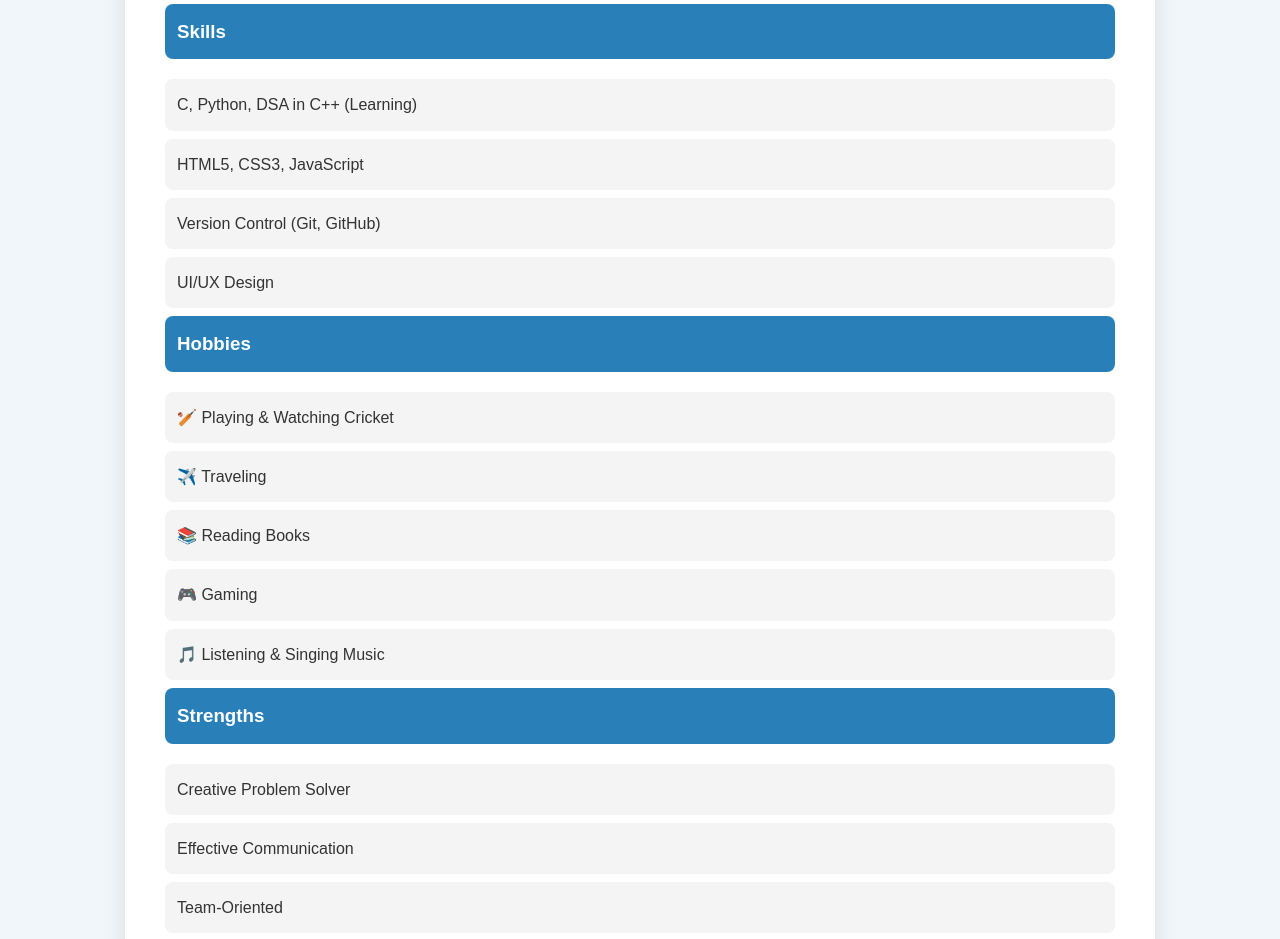
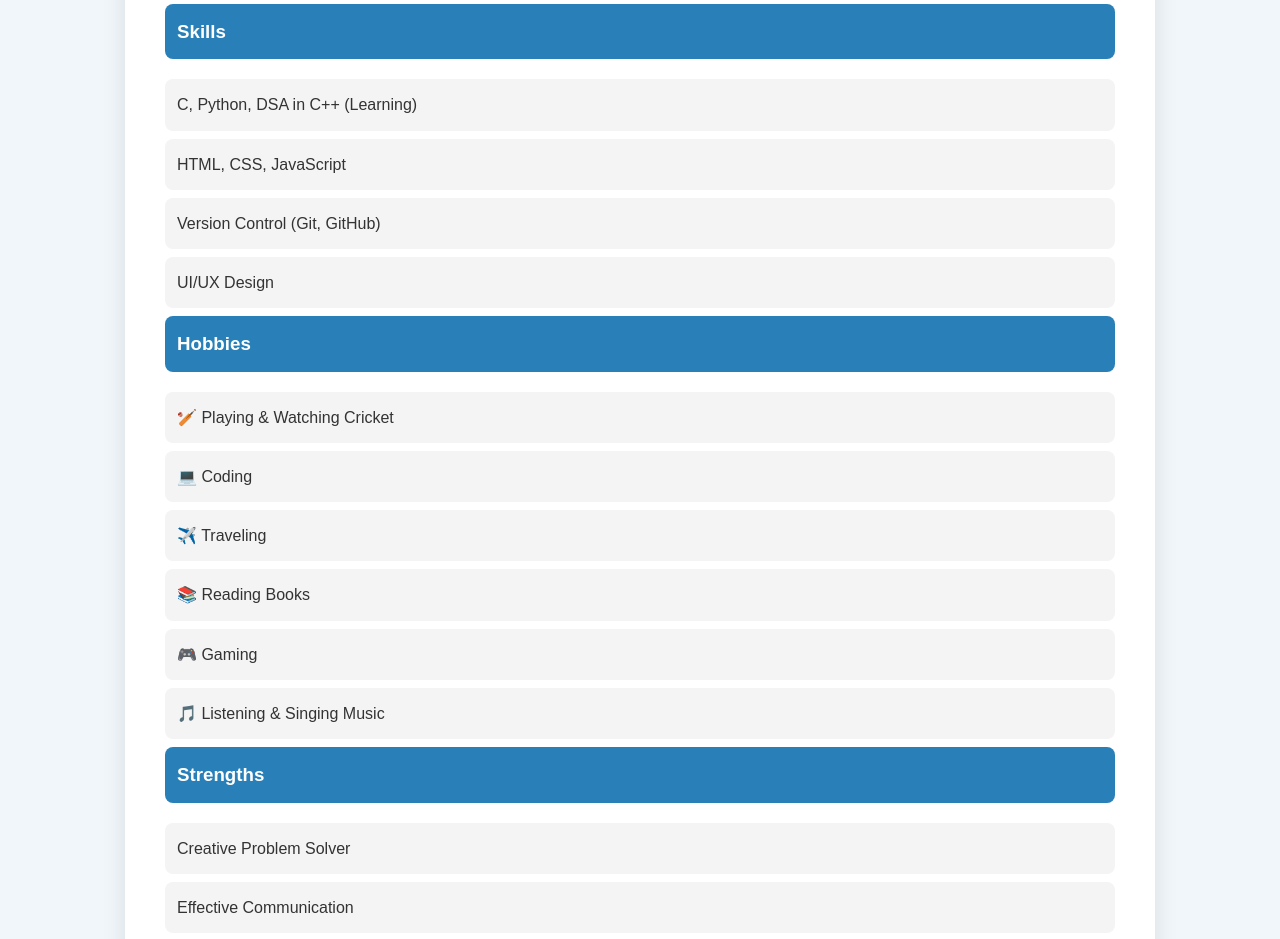
Before and after one commit to alok856/Resume-t-7, a plain HTML site: page index.html in a window 1280 px wide. Shown: the part 860-1799 px from the top of the page. Drawn offline with Linux system fonts and the light colour scheme.

Commit message:
Add files via upload

```diff
--- a/index.html
+++ b/index.html
@@ -219,7 +219,7 @@
             <h3>Skills</h3>
             <ul>
                 <li>C, Python, DSA in C++ (Learning)</li>
-                <li>HTML5, CSS3, JavaScript</li>
+                <li>HTML, CSS, JavaScript</li>
                 <li>Version Control (Git, GitHub)</li>
                 <li>UI/UX Design</li>
             </ul>
@@ -230,6 +230,7 @@
             <h3>Hobbies</h3>
             <ul>
                 <li>🏏 Playing & Watching Cricket</li>
+                <li>💻 Coding</li>
                 <li>✈️ Traveling</li>
                 <li>📚 Reading Books</li>
                 <li>🎮 Gaming</li>
```
